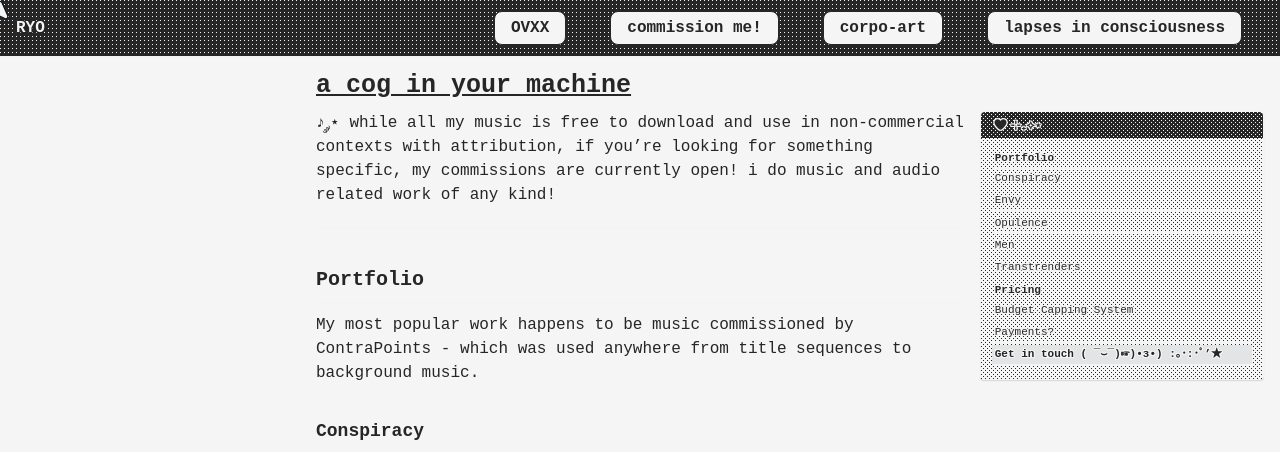
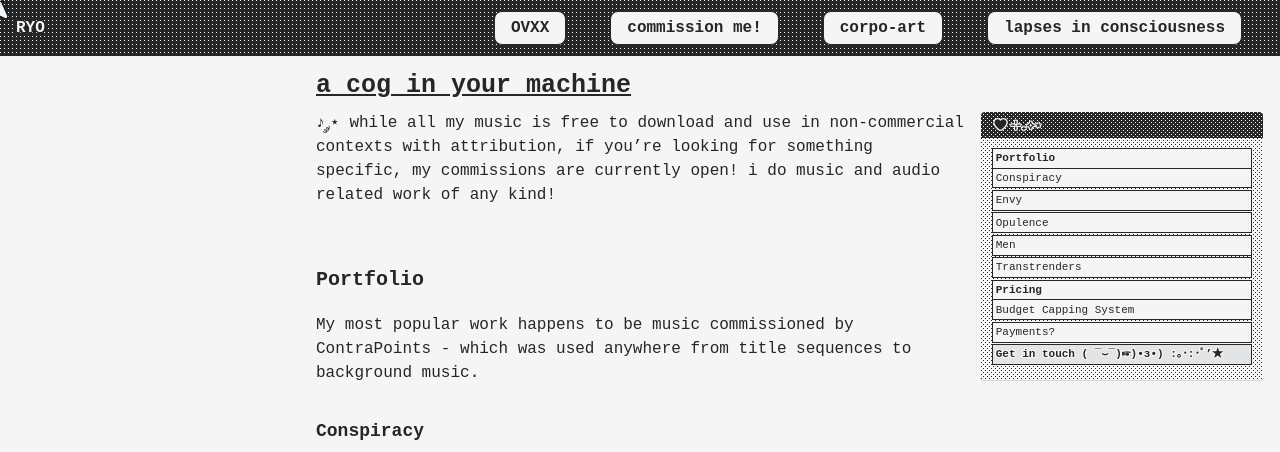
Before and after one commit to cryotato/cryotato.github.io, a Jekyll site: the page built from _pages/commissions.md, in a window 1280 px wide. Shown: the top 452 px of the page. Built offline with Jekyll 4.4.1, drawn with Linux system fonts in a browser that asks for light colours; cached includes are drawn as plain includes; grey boxes are pictures that could not be loaded.

Commit message:
Update _navigation.scss

```diff
--- a/_sass/minimal-mistakes/_navigation.scss
+++ b/_sass/minimal-mistakes/_navigation.scss
@@ -558,21 +558,32 @@
   }
 
   a {
+    /* Apply button-like base styles */
     display: block;
-    padding: 0.25rem 0.75rem;
-    color: $muted-text-color;
-    font-weight: bold;
-    line-height: 1.5;
-    border-bottom: 1px solid $border-color;
+    padding: 0.25rem 0.75rem; /* Existing padding */
+    line-height: 1.5; /* Existing line-height */
+    background: var(--bg-0); /* Start with light background */
+    color: var(--dark) !important; /* Dark text */
+    text-shadow: var(--l-shadow) !important; /* Light shadow */
+    border: var(--border-standard); /* Standard border all around */
+    margin-top: -1px; /* Overlap borders for a cleaner look */
+    font-weight: bold; /* Keep original bold weight */
+    text-decoration: none !important;
+    transition: none; /* Use animation for hover */
 
     &:hover {
-      color: $text-color;
+      /* Apply dither animation on hover */
+      animation: light-to-dark 200ms linear forwards;
+      color: var(--light) !important; /* Light text on hover */
+      text-shadow: var(--d-shadow) !important; /* Dark shadow on hover */
+      text-decoration: none !important;
     }
   }
 
+  /* Ensure indentation rules still apply correctly */
   li ul > li a {
     padding-inline-start: 1.25rem;
-    font-weight: normal;
+    font-weight: normal; /* Keep sub-items normal weight */
   }
 
   li ul li ul > li a {
@@ -590,6 +601,11 @@
   li ul li ul li ul li ul li ul > li a {
     padding-inline-start: 3.25rem;
   }
+
+  /* Style active item if needed (optional, based on scrollspy) */
+  // li.active > a {
+  //   background: var(--bg-2); /* Example active style */
+  // }
 }
 
 /*
```
